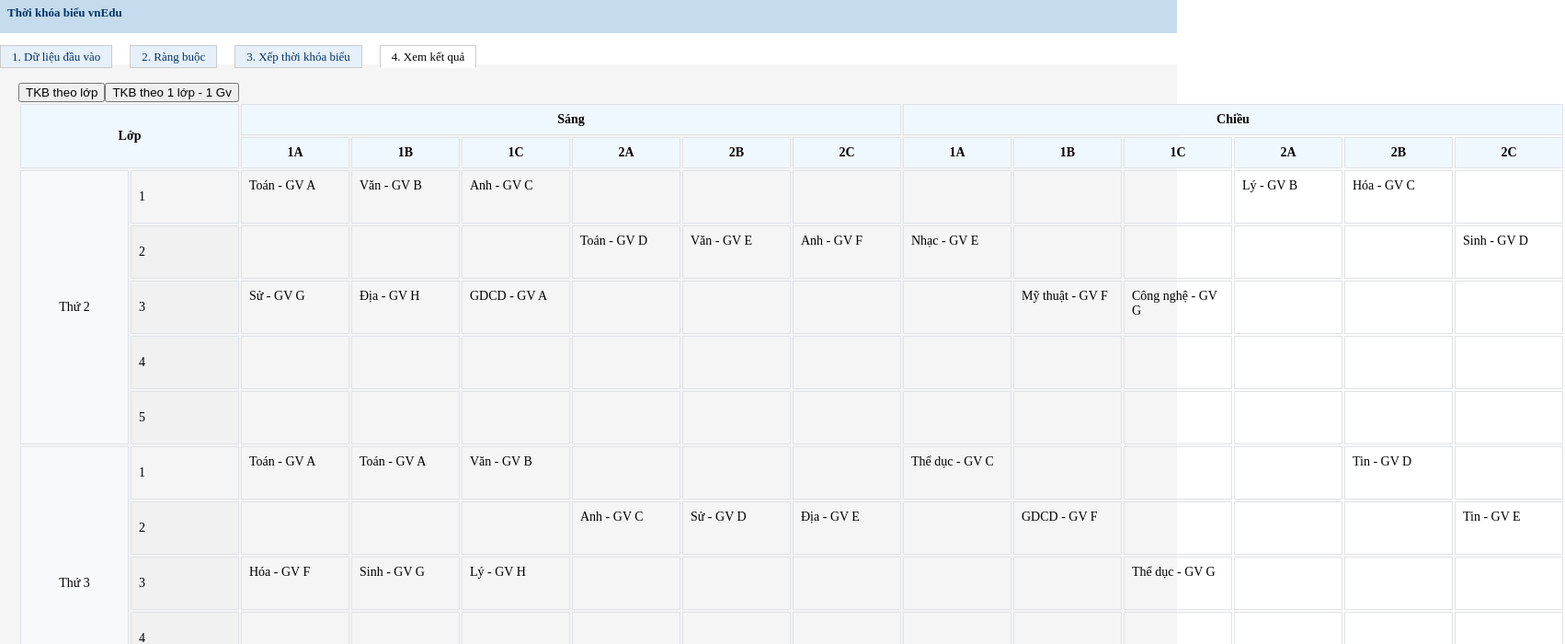
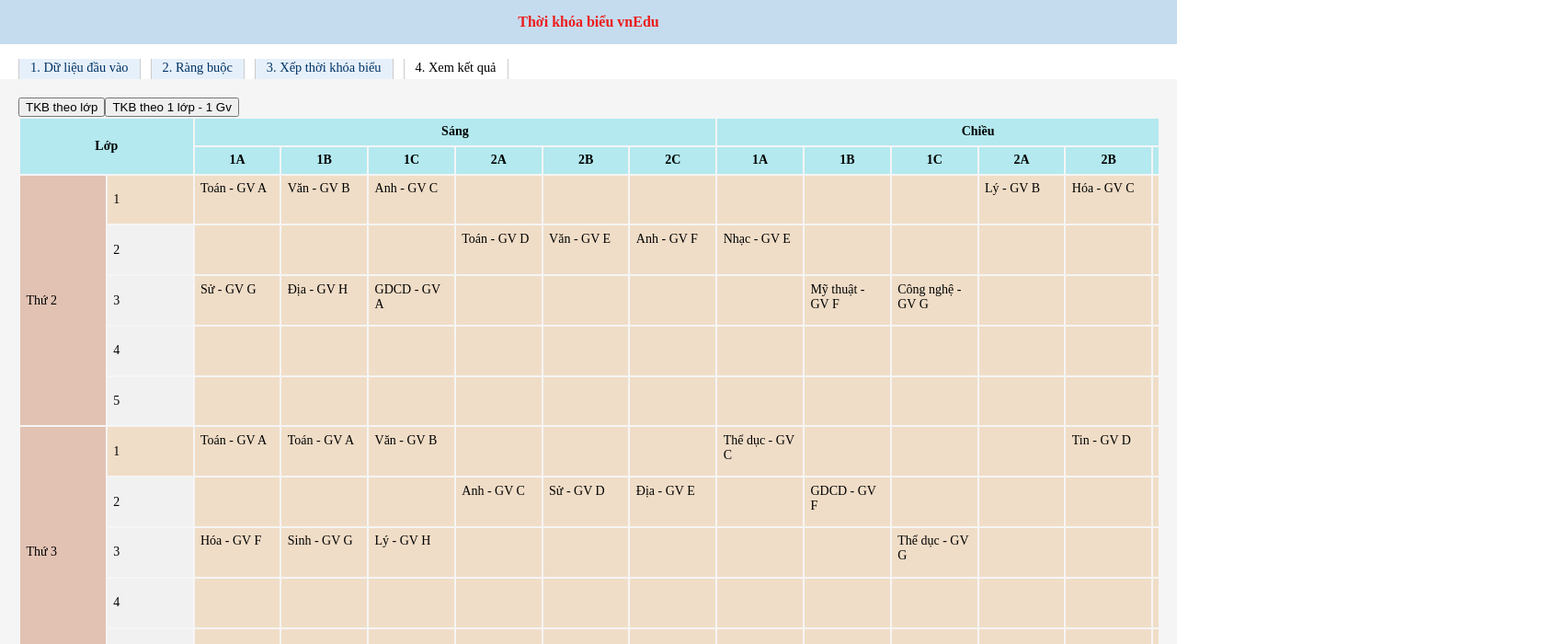
Before and after one commit to HealeryY01/tkb, a Vue app: page /results in a window 1280 px wide. Shown: the top 700 px of the page at 92% size, 1702 px wide, since content can reach past the window. Built offline with nearby package versions, Linux system fonts and the light colour scheme.

Commit message:
09/05-code

```diff
--- a/src/components/AppHeader.vue
+++ b/src/components/AppHeader.vue
@@ -39,57 +39,66 @@ export default {
 </script>
 
 <style scoped>
-html,
-body {
-  height: 100%;
-  margin: 0;
-}
-
-.container-fluid {
-  display: flex;
-  flex-direction: column;
-}
-
 .tkb-header {
   background-color: #c5dcef;
   padding: 4px 8px;
-  height: 28px;
+  min-height: 40px;
+  display: flex;
+  align-items: center;
+  justify-content: center;
+  text-align: center;
 }
 
 .tkb-title {
-  color: #003366;
-  font-size: 13px;
+  color: #ec1d1d;
+  font-size: 1rem;
   font-weight: bold;
+  white-space: nowrap;
 }
 
 .custom-tabs {
   list-style: none;
-  padding-left: 0;
+  padding-left: 20px;
   margin-bottom: 0;
   display: flex;
+  flex-wrap: wrap;
+  overflow-x: auto;
   border-bottom: none;
+  scrollbar-width: thin;
 }
 
 .custom-tabs .nav-item {
-  margin-right: 20px;
+  margin-right: 12px;
+  margin-bottom: 4px;
 }
 
 .custom-tabs .nav-link {
-  padding: 4px 12px;
-  font-size: 13px;
+  font-size: 0.9rem;
+  padding: 6px 12px;
   text-decoration: none;
   color: #003366;
   border: 1px solid #ccc;
-  border-radius: 0;
   background-color: #e6f0fa;
   margin-right: -1px;
+  white-space: nowrap;
 }
 
 .custom-tabs .nav-link.active {
   background-color: white;
   color: black;
   border-bottom: 1px solid white;
+  z-index: 1;
   position: relative;
-  z-index: 1;
+}
+
+@media (max-width: 768px) {
+  .tkb-title {
+    font-size: 0.9rem;
+  }
+
+  .custom-tabs .nav-link {
+    font-size: 0.8rem;
+    padding: 4px 8px;
+  }
 }
 </style>
--- a/src/views/XemKetQua/ResultsPage.vue
+++ b/src/views/XemKetQua/ResultsPage.vue
@@ -30,3 +30,4 @@ export default {
   },
 };
 </script>
+<style></style>
--- a/src/views/XemKetQua/TKBtheoLop.vue
+++ b/src/views/XemKetQua/TKBtheoLop.vue
@@ -1,9 +1,9 @@
 <template>
+  <div class="container-fluid flex-grow-1 d-flex flex-column">
     <div class="row flex-grow-1">
-    <!-- Main Content -->
-    <div class="col-md-10 border">
+      <div class="col-12 col-lg-10 mx-auto border px-2 py-2">
         <div class="table-responsive">
-        <table class="table table-bordered text-center mb-0">
+          <table class="table table-bordered table-sm text-center mb-0">
             <thead>
               <tr>
                 <th rowspan="2" colspan="2" class="align-middle">Lớp</th>
@@ -15,28 +15,42 @@
                 <th v-for="cls in classes" :key="'c_' + cls">{{ cls }}</th>
               </tr>
             </thead>
-          <tbody>
+            <tbody class="tb">
               <template v-for="(dayName, dayIndex) in days">
                 <tr v-for="period in 5" :key="`${dayIndex}-${period}`">
-                <!-- Cột "Thứ" và số tiết -->
-                <td v-if="period === 1" :rowspan="5" class="align-middle bg-light font-weight-bold"
-                  style="text-align: center">
+                  <td
+                    v-if="period === 1"
+                    :rowspan="5"
+                    class="align-middle bg-light font-weight-bold text-center"
+                  >
                     {{ dayName }}
                   </td>
                   <td class="text-center">{{ period }}</td>
 
-                <!-- Các cột cho tiết sáng -->
+                  <!-- Tiết sáng -->
                   <td v-for="cls in classes" :key="'m_' + cls + '_' + period">
-                  <div draggable="true" @dragstart="onDragStart(dayName, 'morning', period, cls)" @dragover.prevent
-                    @drop="onDrop(dayName, 'morning', period, cls)" class="p-1" style="min-height: 40px">
+                    <div
+                      draggable="true"
+                      @dragstart="onDragStart(dayName, 'morning', period, cls)"
+                      @dragover.prevent
+                      @drop="onDrop(dayName, 'morning', period, cls)"
+                      class="p-1"
+                      style="min-height: 40px"
+                    >
                       {{ schedule[dayName]?.morning?.[period]?.[cls] || "" }}
                     </div>
                   </td>
 
-                <!-- Các cột cho tiết chiều -->
+                  <!-- Tiết chiều -->
                   <td v-for="cls in classes" :key="'a_' + cls + '_' + period">
-                  <div draggable="true" @dragstart="onDragStart(dayName, 'afternoon', period, cls)" @dragover.prevent
-                    @drop="onDrop(dayName, 'afternoon', period, cls)" class="p-1" style="min-height: 40px">
+                    <div
+                      draggable="true"
+                      @dragstart="onDragStart(dayName, 'afternoon', period, cls)"
+                      @dragover.prevent
+                      @drop="onDrop(dayName, 'afternoon', period, cls)"
+                      class="p-1"
+                      style="min-height: 40px"
+                    >
                       {{ schedule[dayName]?.afternoon?.[period]?.[cls] || "" }}
                     </div>
                   </td>
@@ -44,6 +58,7 @@
               </template>
             </tbody>
           </table>
+        </div>
       </div>
     </div>
   </div>
@@ -69,9 +84,15 @@ export default {
     onDrop(day, session, period, cls) {
       if (!this.dragData) return;
 
-      const { day: fromDay, session: fromSession, period: fromPeriod, cls: fromCls } = this.dragData;
+      const {
+        day: fromDay,
+        session: fromSession,
+        period: fromPeriod,
+        cls: fromCls,
+      } = this.dragData;
 
-      const fromVal = this.schedule[fromDay]?.[fromSession]?.[fromPeriod]?.[fromCls] || "";
+      const fromVal =
+        this.schedule[fromDay]?.[fromSession]?.[fromPeriod]?.[fromCls] || "";
       const toVal = this.schedule[day]?.[session]?.[period]?.[cls] || "";
 
       this.updateLesson(fromDay, fromSession, fromPeriod, fromCls, toVal);
@@ -82,41 +103,45 @@ export default {
     updateLesson(day, session, period, cls, value) {
       if (!this.schedule[day]) this.$set(this.schedule, day, {});
       if (!this.schedule[day][session]) this.$set(this.schedule[day], session, {});
-      if (!this.schedule[day][session][period]) this.$set(this.schedule[day][session], period, {});
+      if (!this.schedule[day][session][period])
+        this.$set(this.schedule[day][session], period, {});
       this.$set(this.schedule[day][session][period], cls, value);
       saveSchedule(this.schedule);
     },
     resetSchedule() {
       localStorage.removeItem("savedSchedule");
-      this.schedule = getSchedule(); // reset lại dữ liệu gốc
+      this.schedule = getSchedule();
     },
   },
 };
 </script>
 
 <style scoped>
+.table-responsive {
+  overflow-x: auto;
+  -webkit-overflow-scrolling: touch;
+}
+
 .table {
   table-layout: auto;
-  width: auto;
+  width: 100%;
+  min-width: 800px;
 }
-
+.tb {
+  background-color: #e9b5795c;
+}
 .table th,
 .table td {
   vertical-align: middle;
-  border: 1px solid #dee2e6;
   font-size: 14px;
-  padding: 0.5rem;
-  white-space: normal;
+  padding: 0.4rem;
   word-break: break-word;
-  min-width: 100px;
-  max-width: 200px;
+  min-width: 80px;
 }
 
-
 .table thead th {
-  background-color: #f0f8ff;
+  background-color: #b3e9ef;
   font-weight: bold;
-  text-align: center;
 }
 
 .table tbody td:first-child {
@@ -124,6 +149,19 @@ export default {
 }
 
 .bg-light {
-  background-color: #f8f9fa !important;
+  background-color: #dab1a7a1 !important;
+}
+
+@media (max-width: 768px) {
+  .table {
+    min-width: 600px;
+  }
+
+  .table th,
+  .table td {
+    font-size: 12px;
+    padding: 0.3rem;
+    min-width: 60px;
+  }
 }
 </style>
```
Lines whose indentation alone changed are shown as unchanged.
